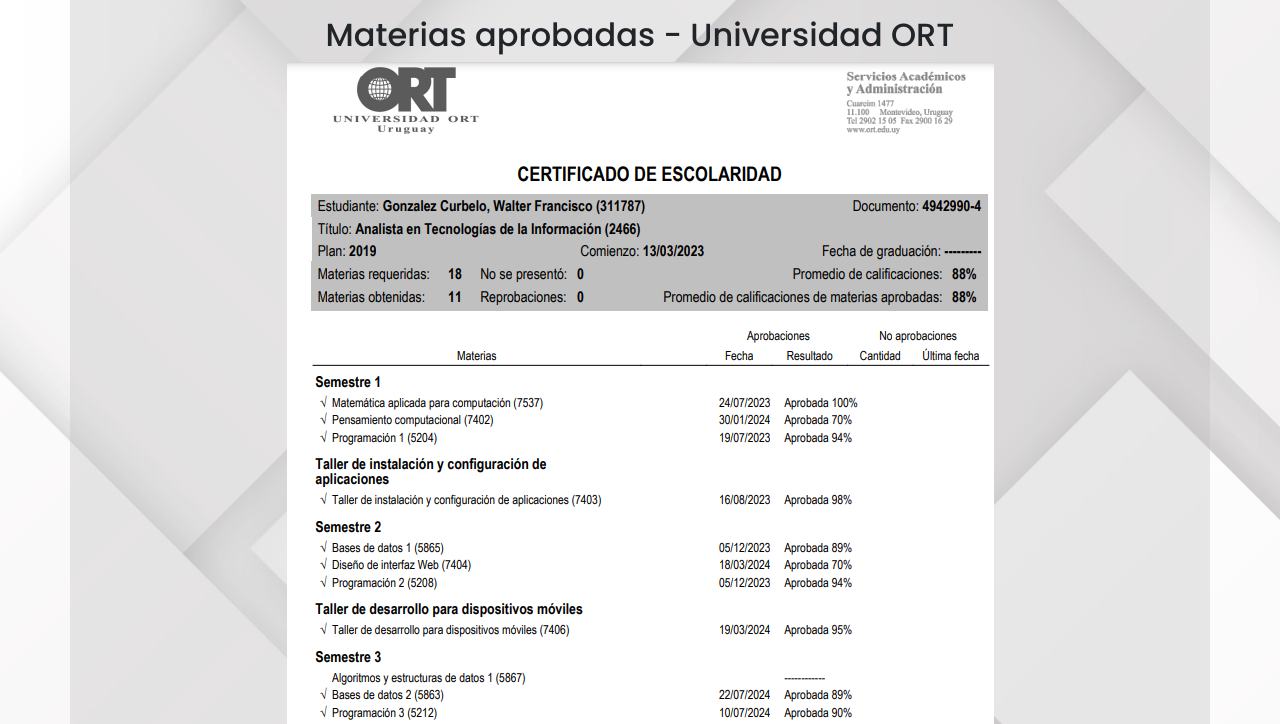
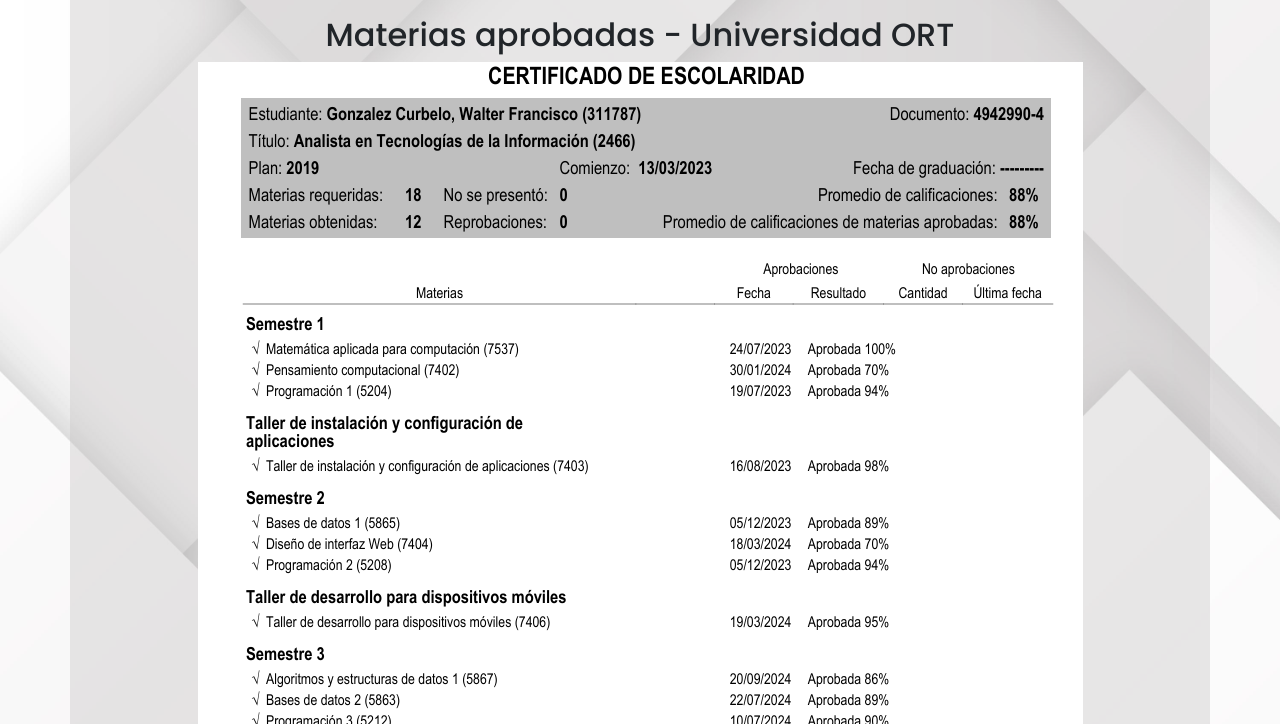
Before and after one commit to fran1o/portfolio2024, a plain HTML site: page index.html in a window 1280 px wide. Shown: the part 5176-5900 px from the top of the page. Drawn offline with Linux system fonts and the light colour scheme.

Commit message:
escolaridad actualizada

```diff
--- a/index.html
+++ b/index.html
@@ -714,7 +714,7 @@
         <h1 class="titles">Materias aprobadas - Universidad ORT</h1>
 
         <figure>
-            <img class="img-fluid imgEscolaridad" src="img/escolaridad.png" alt="certificado escolaridad">
+            <img class="img-fluid imgEscolaridad" src="img/escolaridadcap.png" alt="certificado escolaridad">
         </figure>
     </div>
 
```
Also changed, not shown: img/escolaridad.png (deleted), img/escolaridadaprobadas.png (deleted), img/escolaridadcap.png (added).
